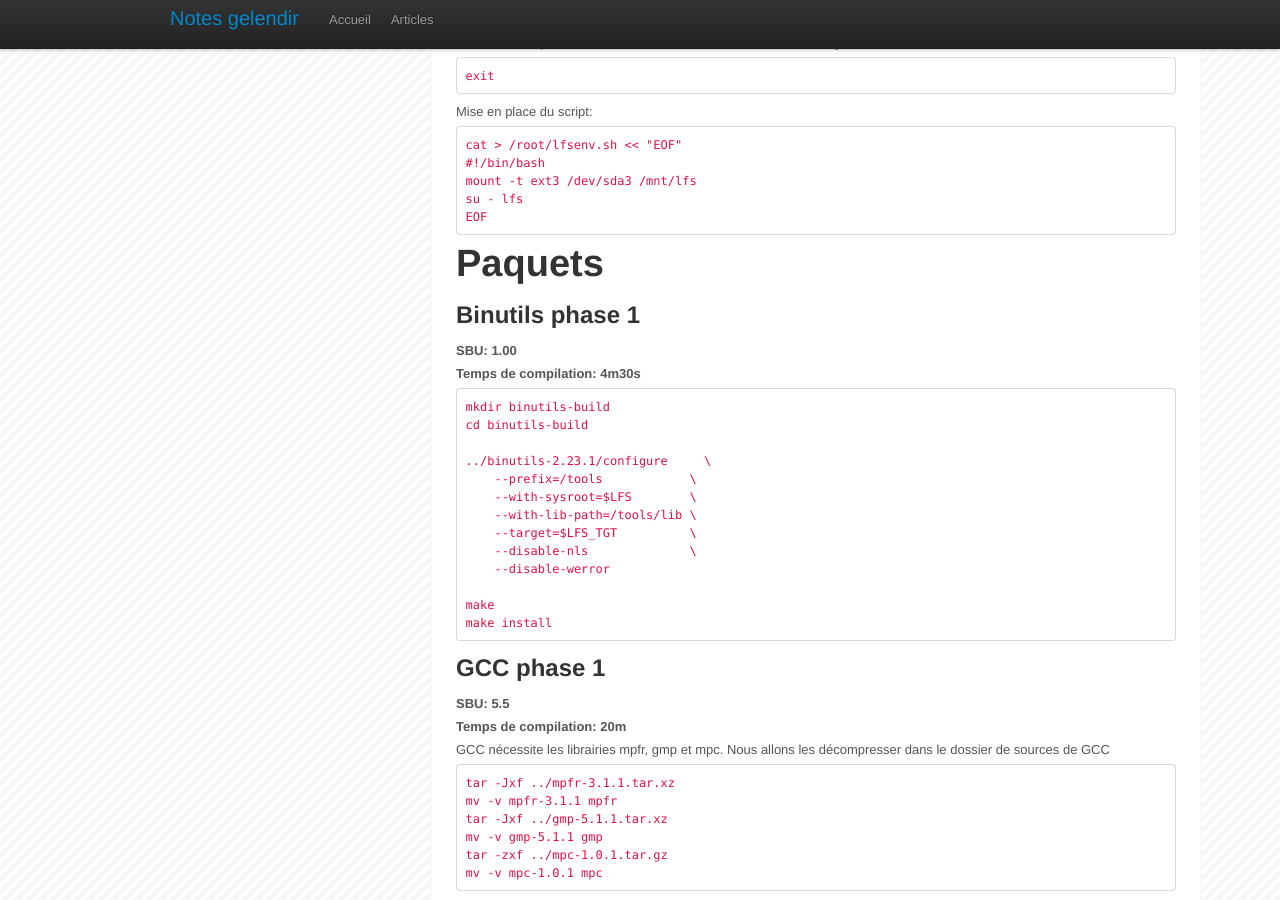
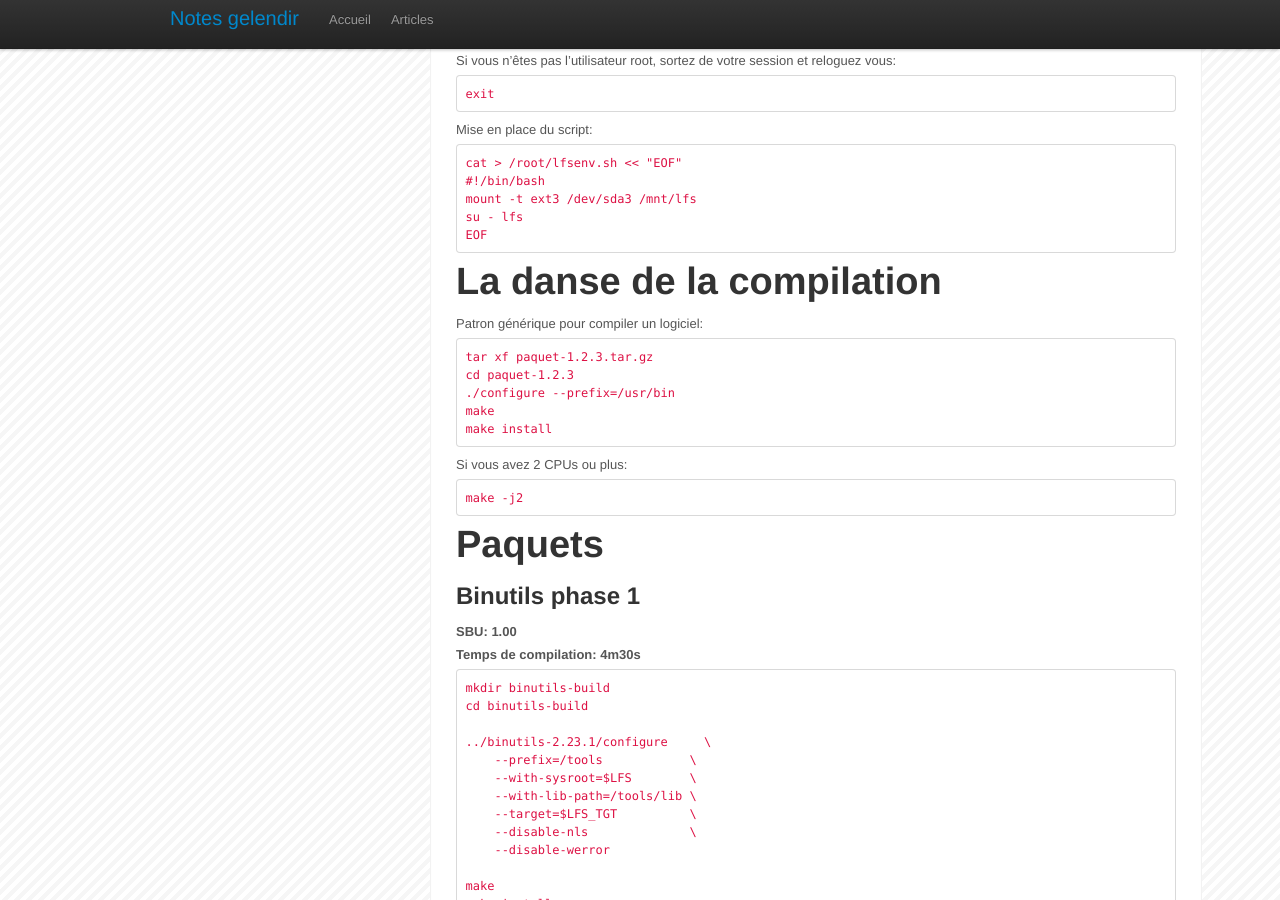
Before and after one commit to gelendir/gelendir.github.com, a Jekyll site: the page built from _posts/2013-04-06-lfs-atelier-1.md, in a window 1280 px wide and 900 px high, scrolled down 2776 px. Built offline with Jekyll 4.4.1, drawn with Linux system fonts in a browser that asks for light colours; some of the changed text lies outside the part shown.

Commit message:
add compile dance

```diff
--- a/_posts/2013-04-06-lfs-atelier-1.md
+++ b/_posts/2013-04-06-lfs-atelier-1.md
@@ -19,6 +19,7 @@ Paquets
  * [GCC (phase 1)](#gcc_phase_1)
  * [Linux API Headers](#linux_api_headers)
  * [Glibc](#glibc)
+ * [La danse de la compilation](#la_danse_de_la_compilation)
  * [Binutils (phase 2)](#binutils_phase_2)
  * [GCC (phase 2)](#gcc_phase_2)
  * [TCL](#tcl)
@@ -67,7 +68,6 @@ puis utiliser l'adresse IP avec la commande suivante:
 
     ssh root@192.168.2.150
     #mot de passe: root
-
 
 Partitionnement
 ===============
@@ -180,6 +180,21 @@ Mise en place du script:
     mount -t ext3 /dev/sda3 /mnt/lfs
     su - lfs
     EOF
+
+La danse de la compilation
+==========================
+
+Patron générique pour compiler un logiciel:
+
+    tar xf paquet-1.2.3.tar.gz
+    cd paquet-1.2.3
+    ./configure --prefix=/usr/bin
+    make
+    make install
+
+Si vous avez 2 CPUs ou plus:
+
+    make -j2
 
 Paquets
 =======
```
Also changed, not shown: other parts of _posts/2013-04-06-lfs-atelier-1.md (+1 -2 lines).
